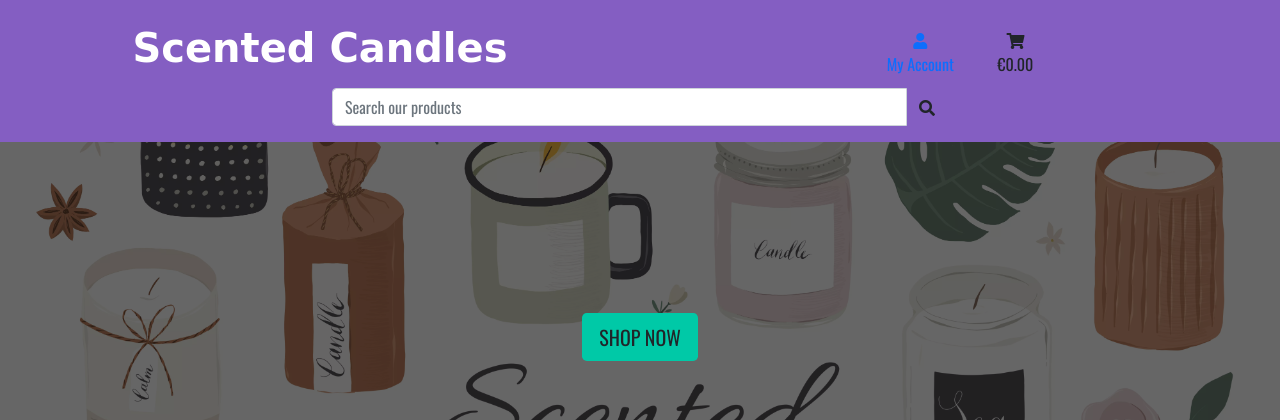
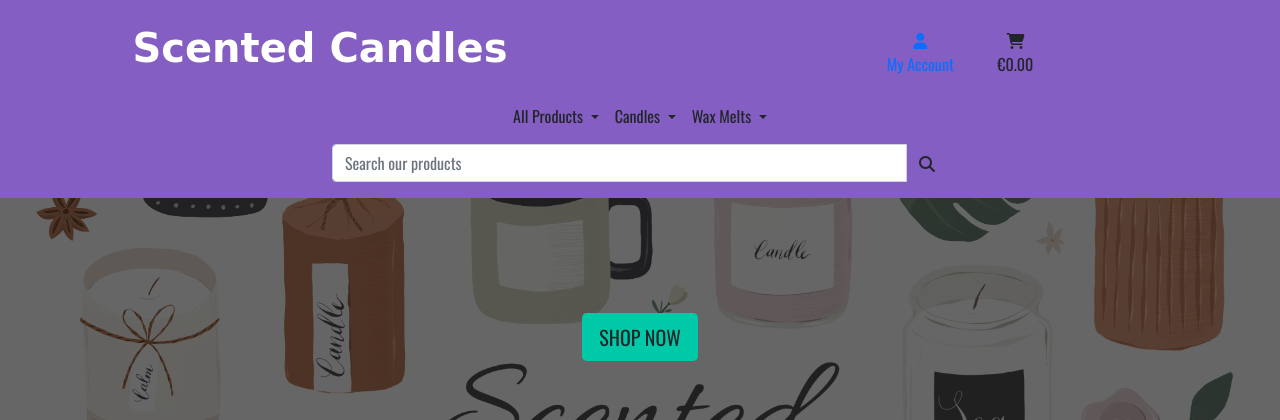
Before and after one commit to RCass172/scented-candles, a Django app: page / in a window 1280 px wide. Shown: the top 420 px of the page. Run offline with Django 3.2, Linux system fonts and the light colour scheme; some libraries are stand-ins or nearby versions; some web fonts are replaced.

Commit message:
add the main navbar

```diff
--- a/templates/base.html
+++ b/templates/base.html
@@ -16,16 +16,13 @@
     <!-- Bootstrap CSS -->
     <link href="https://cdn.jsdelivr.net/npm/bootstrap@5.1.3/dist/css/bootstrap.min.css" rel="stylesheet"
         integrity="sha384-1BmE4kWBq78iYhFldvKuhfTAU6auU8tT94WrHftjDbrCEXSU1oBoqyl2QvZ6jIW3" crossorigin="anonymous">
-    <!-- Font awesome -->
-    <link rel="stylesheet" href="https://cdnjs.cloudflare.com/ajax/libs/font-awesome/5.15.4/css/all.min.css"
-        integrity="sha512-1ycn6IcaQQ40/MKBW2W4Rhis/DbILU74C1vSrLJxCq57o941Ym01SwNsOMqvEBFlcgUa6xLiPY/NS5R+E6ztJQ=="
-        crossorigin="anonymous" referrerpolicy="no-referrer" type="text/css" />
     <link rel="preconnect" href="https://fonts.gstatic.com">
     <link href="https://fonts.googleapis.com/css2?family=Gwendolyn&family=Oswald&display=swap" rel="stylesheet">
     <link rel="stylesheet" href="{% static 'css/base.css' %}">
     {% endblock %}
 
     {% block corejs %}
+    <script src="https://kit.fontawesome.com/ed9836ac2d.js" crossorigin="anonymous"></script>
     <!-- JQuery -->
     <script src="https://code.jquery.com/jquery-3.6.0.min.js"
         integrity="sha256-/xUj+3OJU5yExlq6GSYGSHk7tPXikynS7ogEvDej/m4=" crossorigin="anonymous"></script>
@@ -45,12 +42,12 @@
 <body>
     <header class="fixed-top container-fluid">
         <div class="row">
-            <div class="col-12 col-lg-6 my-auto text-lg-left text-center">
+            <div class="col-12 col-sm-6 my-auto text-lg-left text-center">
                 <a href="{% url 'home' %}" class="nav-link">
                     <h1>Scented Candles</h1>
                 </a>
             </div>
-            <div class="col-12 col-lg-6 my-auto">
+            <div class="col-12 col-sm-6 my-auto">
                 <ul class="list-unstyled list-inline text-center text-lg-right my-0">
                     <li class="list-inline-item dropdown">
                         <a class="nav-link" href="#" id="user-options" data-toggle="dropdown" aria-haspopup="true"
@@ -94,6 +91,16 @@
             </div>
         </div>
         <div class="row justify-content-center">
+            <nav class="navbar navbar-expand-sm w-100">
+                <button class="navbar-toggler" type="button" data-toggle="collapse" data-target="#main-nav" aria-controls="main-nav" aria-expanded="false" aria-label="Toggle navigation">
+                    <span class="navbar-toggler-icon">
+                        <i class="fas fa-bars"></i>
+                    </span>
+                </button>
+                {% include 'includes/main-nav.html' %}
+            </nav>
+        </div>
+        <div class="row justify-content-center">
             <div class="col-12 col-md-6">
                 <form method="GET" action="">
                     <div class="input-group">
--- /dev/null
+++ b/templates/includes/main-nav.html
@@ -0,0 +1,41 @@
+<div class="collapse navbar-collapse" id="main-nav">
+    <ul class="navbar-nav w-auto mx-auto">
+        <li class="nav-item dropdown">
+            <a href="#"
+                class="nav-link dropdown-toggle text-dark" id="all-products-link"
+                role="button" data-toggle="dropdown" aria-haspopup="true" aria-expanded="false">
+                All Products
+            </a>
+            <!--Product Dropdown Category-->
+            <div class="dropdown-menu" aria-labelledby="all-products-link">
+                <a class="dropdown-item" href="#">By Cost</a>
+                <a class="dropdown-item" href="#">By Category</a>
+                <a class="dropdown-item" href="#">All products</a>
+            </div>
+        </li>
+        <li class="nav-item dropdown">
+            <a href="#"
+                class="nav-link dropdown-toggle text-dark" id="candles"
+                role="button" data-toggle="dropdown" aria-haspopup="true" aria-expanded="false">
+                Candles
+            </a>
+            <!-- Candle Dropdown Category -->
+            <div class="dropdown-menu" aria-labelledby="candles">
+                <a class="dropdown-item" href="#">Tin Candles</a>
+                <a class="dropdown-item" href="#">Jar Candles</a>
+            </div>
+        </li>
+        <li class="nav-item dropdown">
+            <a href="#"
+                class="nav-link dropdown-toggle text-dark" id="wax-melts"
+                role="button" data-toggle="dropdown" aria-haspopup="true" aria-expanded="false">
+                Wax Melts
+            </a>
+            <!-- Wax Melts Dropdown Category -->
+            <div class="dropdown-menu" aria-labelledby="wax-melts">
+                <a class="dropdown-item" href="#">Single Wax Melts</a>
+                <a class="dropdown-item" href="#">Wax Melt Bags</a>
+            </div>
+        </li>
+    </ul>
+</div>
```
